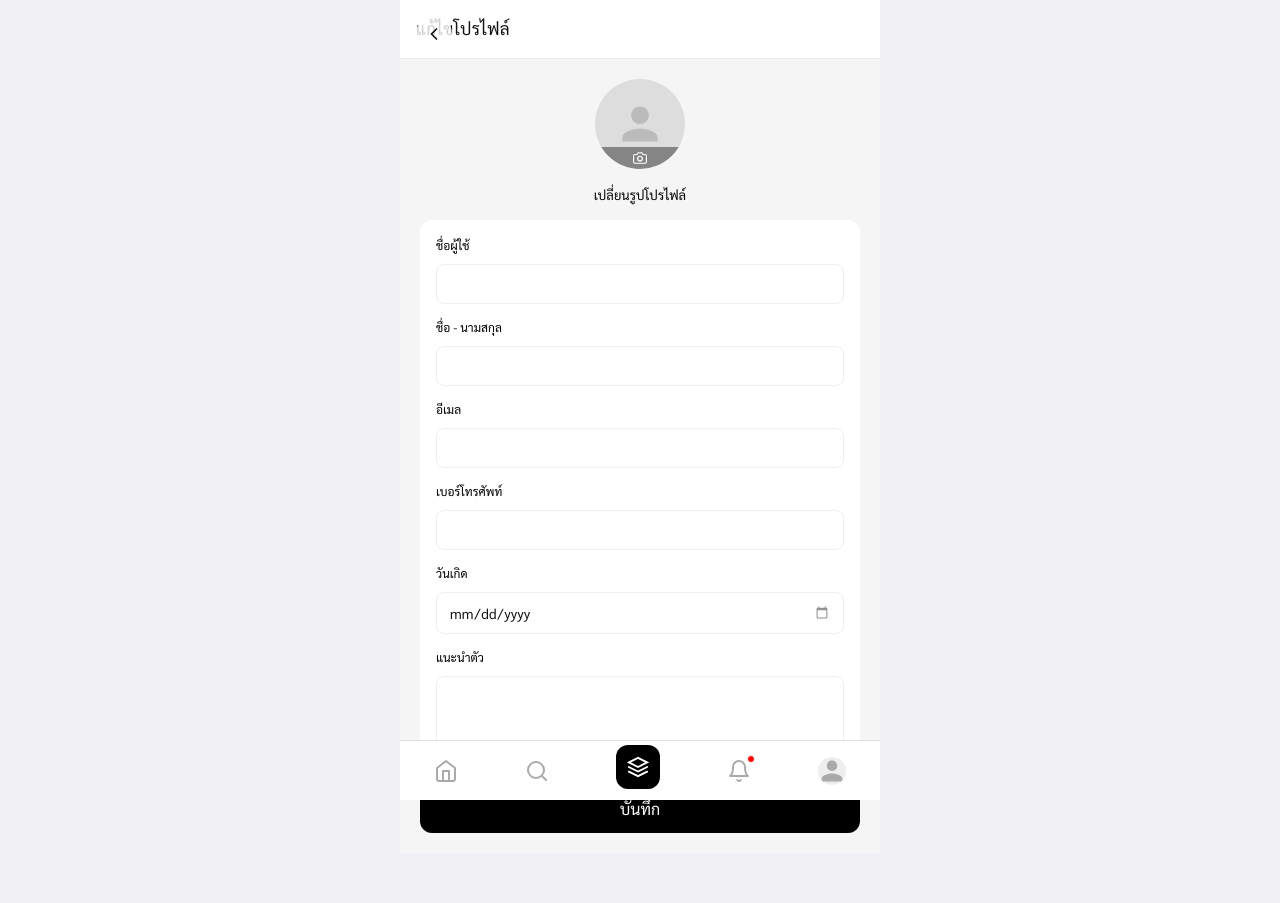
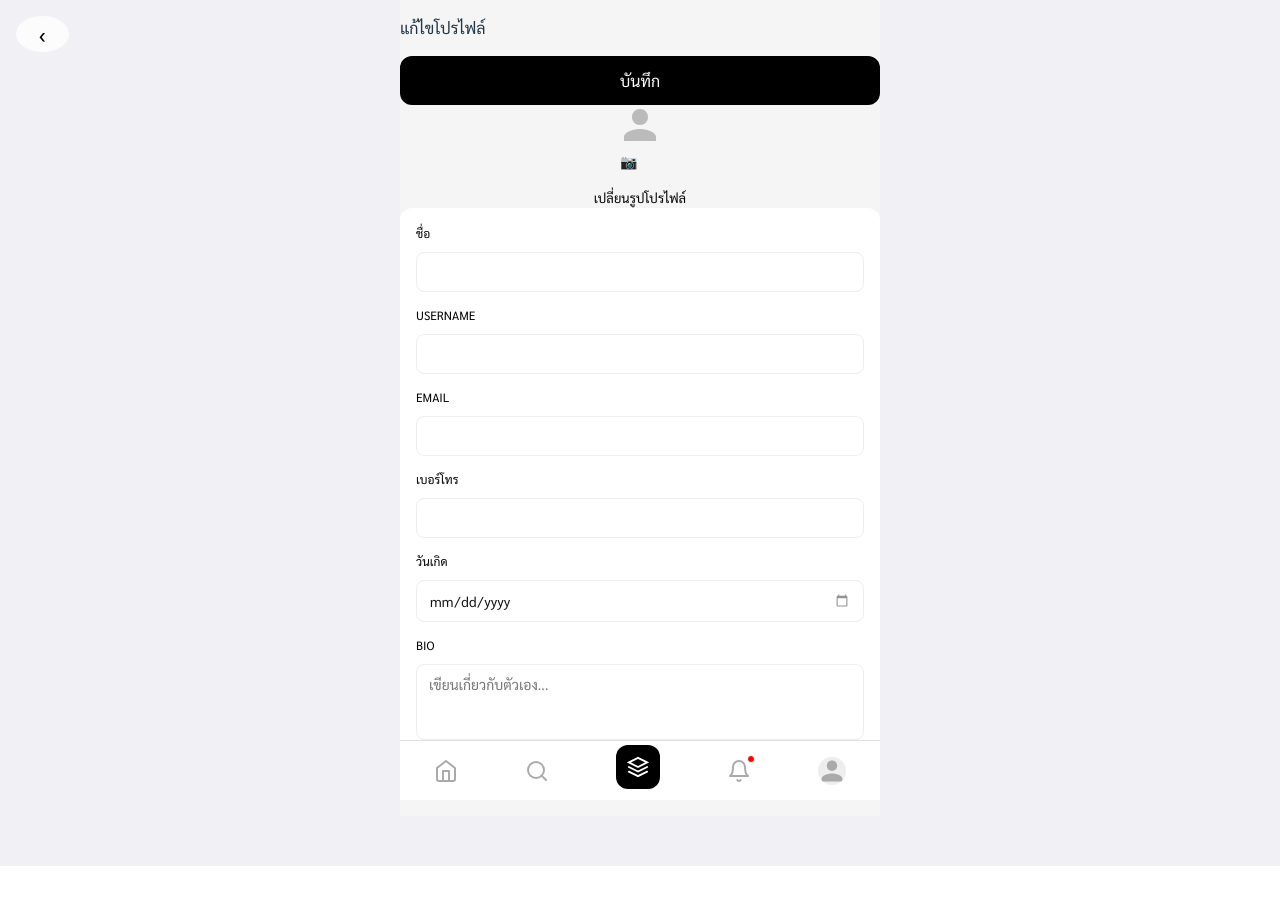
Before and after one commit to llitsbeyourbet/UWM, a React (Vite) app: page /edit-profile in a window 1280 px wide. After the commit the page ends 866 px from the top, so only its background shows below. Built offline with nearby package versions, Linux system fonts and the light colour scheme; no server answers; sample sign-in values are in the browser's storage.

Commit message:
frontend coding

```diff
--- a/frontend/pages/EditProfile.jsx
+++ b/frontend/pages/EditProfile.jsx
@@ -1,7 +1,7 @@
-import API_URL from "../config";
 import { useEffect, useState } from "react";
 import { useNavigate } from "react-router-dom";
 import "./EditProfile.css";
+import API_URL from "../config";
 
 function EditProfile() {
   const navigate = useNavigate();
@@ -11,24 +11,18 @@ function EditProfile() {
   const [phone, setPhone] = useState("");
   const [birthdate, setBirthdate] = useState("");
   const [bio, setBio] = useState("");
-  const [profileImage, setProfileImage] = useState(null);
   const [preview, setPreview] = useState(null);
+  const [profileImageFilename, setProfileImageFilename] = useState(null);
   const [loading, setLoading] = useState(false);
 
   useEffect(() => {
     const fetchUser = async () => {
       const token = localStorage.getItem("token");
-      if (!token) {
-        navigate("/login");
-        return;
-      }
-
       try {
         const res = await fetch(`${API_URL}/api/auth/me`, {
           headers: { Authorization: `Bearer ${token}` },
         });
         const data = await res.json();
-
         setUsername(data.username || "");
         setName(data.name || "");
         setEmail(data.email || "");
@@ -36,17 +30,17 @@ function EditProfile() {
         setBirthdate(data.birthdate || "");
         setBio(data.bio || "");
         if (data.profileImage) {
+          // 👈 แก้ตรงนี้
           setPreview(data.profileImage);
         }
       } catch (err) {
         console.log(err);
       }
     };
-
     fetchUser();
   }, []);
 
-  const handleImageChange = async (e) => {
+  const handleImage = async (e) => {
     const file = e.target.files[0];
     if (!file) return;
 
@@ -61,7 +55,7 @@ function EditProfile() {
         body: formData,
       });
       const data = await res.json();
-      setProfileImage(data.filename);
+      setProfileImageFilename(data.filename);
     } catch (err) {
       console.log(err);
     }
@@ -69,8 +63,6 @@ function EditProfile() {
 
   const handleSave = async () => {
     const token = localStorage.getItem("token");
-    if (!token) return;
-
     setLoading(true);
     try {
       const res = await fetch(`${API_URL}/api/auth/update`, {
@@ -85,28 +77,15 @@ function EditProfile() {
           phone,
           birthdate,
           bio,
-          profileImage,
+          ...(profileImageFilename && { profileImage: profileImageFilename }),
         }),
       });
 
       const data = await res.json();
-
       if (!res.ok) {
         alert(data.message || "เกิดข้อผิดพลาด");
         return;
       }
-
-      // อัปเดต localStorage
-      const user = JSON.parse(localStorage.getItem("user"));
-      localStorage.setItem("user", JSON.stringify({
-        ...user,
-        username,
-        name,
-        phone,
-        birthdate,
-        bio,
-        profileImage: profileImage || user.profileImage,
-      }));
 
       alert("บันทึกสำเร็จ");
       navigate("/profile");
@@ -119,55 +98,54 @@ function EditProfile() {
 
   return (
     <div className="edit-profile-page">
-      <div className="edit-header">
-        <div className="back-btn" onClick={() => navigate(-1)}>
-          <svg width="20" height="20" viewBox="0 0 24 24" fill="none" stroke="#111" strokeWidth="2" strokeLinecap="round">
-            <polyline points="15 18 9 12 15 6"/>
-          </svg>
-        </div>
-        <p className="edit-title">แก้ไขโปรไฟล์</p>
+      <div className="edit-profile-header">
+        <button className="back-btn" onClick={() => navigate(-1)}>‹</button>
+        <p className="edit-profile-title">แก้ไขโปรไฟล์</p>
+        <button className="save-btn" onClick={handleSave} disabled={loading}>
+          {loading ? "..." : "บันทึก"}
+        </button>
       </div>
 
-      <div className="edit-content">
-
+      <div className="edit-profile-content">
+        {/* Avatar */}
         <div className="avatar-section">
-          <label className="avatar-wrapper" htmlFor="avatarInput">
+          <div className="avatar-wrap">
             {preview ? (
               <img src={preview} alt="avatar" className="avatar-img" />
             ) : (
-              <svg width="44" height="44" viewBox="0 0 24 24" fill="#bbb">
-                <path d="M12 12c2.7 0 4.8-2.1 4.8-4.8S14.7 2.4 12 2.4 7.2 4.5 7.2 7.2 9.3 12 12 12zm0 2.4c-3.2 0-9.6 1.6-9.6 4.8v2.4h19.2v-2.4c0-3.2-6.4-4.8-9.6-4.8z"/>
-              </svg>
+              <div className="avatar-placeholder">
+                <svg width="40" height="40" viewBox="0 0 24 24" fill="#bbb">
+                  <path d="M12 12c2.7 0 4.8-2.1 4.8-4.8S14.7 2.4 12 2.4 7.2 4.5 7.2 7.2 9.3 12 12 12zm0 2.4c-3.2 0-9.6 1.6-9.6 4.8v2.4h19.2v-2.4c0-3.2-6.4-4.8-9.6-4.8z"/>
+                </svg>
+              </div>
             )}
-            <div className="avatar-overlay">
-              <svg width="14" height="14" viewBox="0 0 24 24" fill="none" stroke="#fff" strokeWidth="2" strokeLinecap="round">
-                <path d="M23 19a2 2 0 0 1-2 2H3a2 2 0 0 1-2-2V8a2 2 0 0 1 2-2h4l2-3h6l2 3h4a2 2 0 0 1 2 2z"/>
-                <circle cx="12" cy="13" r="4"/>
-              </svg>
-            </div>
-          </label>
-          <input id="avatarInput" type="file" accept="image/*" onChange={handleImageChange} hidden />
+            <label className="avatar-edit-btn">
+              📷
+              <input type="file" accept="image/*" onChange={handleImage} hidden />
+            </label>
+          </div>
           <p className="change-photo-text">เปลี่ยนรูปโปรไฟล์</p>
         </div>
 
+        {/* Form */}
         <div className="edit-form">
           <div className="form-group">
-            <label>ชื่อผู้ใช้</label>
+            <label>ชื่อ</label>
+            <input type="text" value={name} onChange={(e) => setName(e.target.value)} />
+          </div>
+
+          <div className="form-group">
+            <label>USERNAME</label>
             <input type="text" value={username} onChange={(e) => setUsername(e.target.value)} />
           </div>
 
           <div className="form-group">
-            <label>ชื่อ - นามสกุล</label>
-            <input type="text" value={name} onChange={(e) => setName(e.target.value)} />
-          </div>
-
-          <div className="form-group">
-            <label>อีเมล</label>
+            <label>EMAIL</label>
             <input type="email" value={email} disabled className="disabled-input" />
           </div>
 
           <div className="form-group">
-            <label>เบอร์โทรศัพท์</label>
+            <label>เบอร์โทร</label>
             <input type="tel" value={phone} onChange={(e) => setPhone(e.target.value)} />
           </div>
 
@@ -177,14 +155,15 @@ function EditProfile() {
           </div>
 
           <div className="form-group">
-            <label>แนะนำตัว</label>
-            <textarea value={bio} onChange={(e) => setBio(e.target.value)} rows={3} />
+            <label>BIO</label>
+            <textarea
+              rows={3}
+              value={bio}
+              onChange={(e) => setBio(e.target.value)}
+              placeholder="เขียนเกี่ยวกับตัวเอง..."
+            />
           </div>
         </div>
-
-        <button className="save-btn" onClick={handleSave} disabled={loading}>
-          {loading ? "กำลังบันทึก..." : "บันทึก"}
-        </button>
       </div>
     </div>
   );
```
